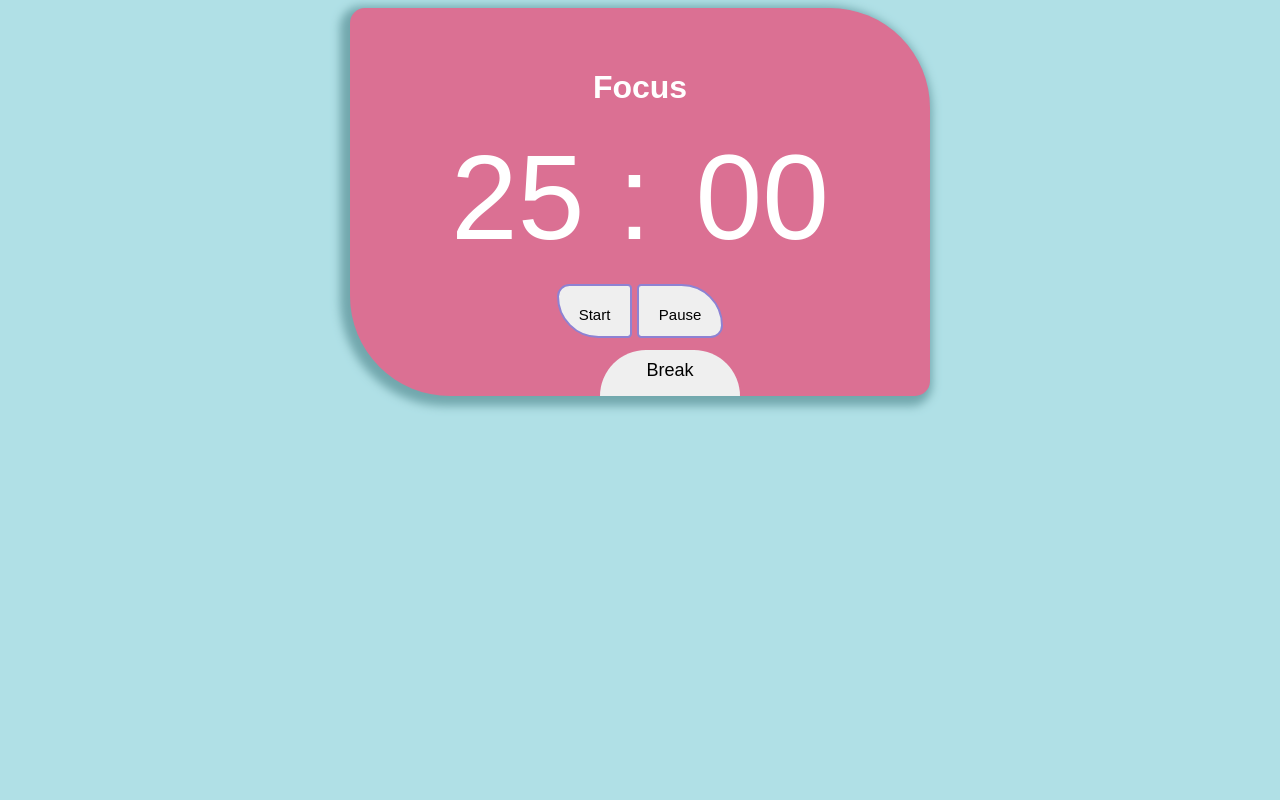
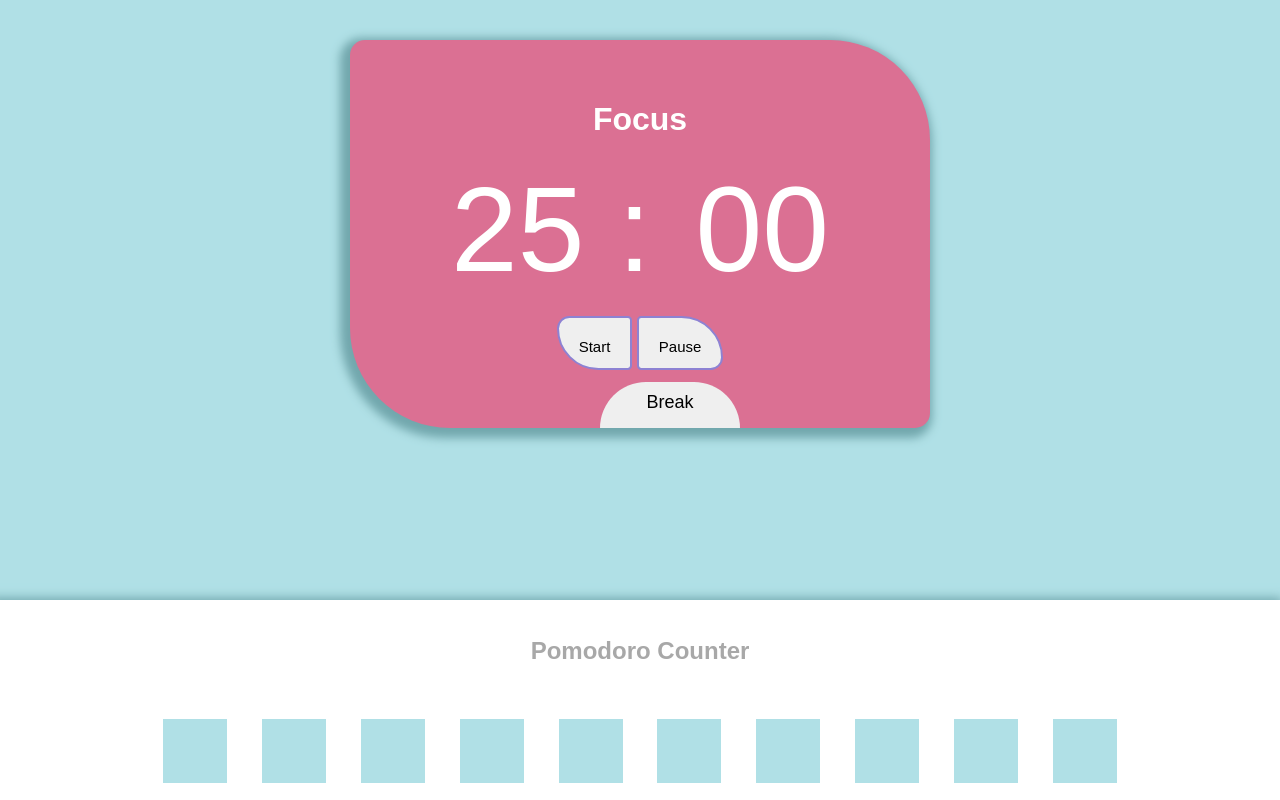
Before and after one commit to ell-br/timer-app, a plain HTML site: page index.html in a window 1280 px wide. Drawn offline with Linux system fonts and the light colour scheme.

Commit message:
Counter bug fix, footer added
JS - Resolved issue with timer length for break period.

```diff
--- a/index.html
+++ b/index.html
@@ -20,6 +20,22 @@
         </div>
       <button id = "toggle-btn">Break</button>
     </div>
+
+    <div id="pomo-container">
+        <h2>Pomodoro Counter</h2>
+        <div id="pomo-counter">
+            <div class="pomo incomplete"></div>
+            <div class="pomo incomplete"></div>
+            <div class="pomo incomplete"></div>
+            <div class="pomo incomplete"></div>
+            <div class="pomo incomplete"></div>
+            <div class="pomo incomplete"></div>
+            <div class="pomo incomplete"></div>
+            <div class="pomo incomplete"></div>
+            <div class="pomo incomplete"></div>
+            <div class="pomo incomplete"></div>
+        </div>
+    </div>
     <script src="script.js"></script>
 </body>
 </html>
--- a/script.js
+++ b/script.js
@@ -1,27 +1,31 @@
 var keepCounting = true;
 var timerElem = document.getElementById("timer-container");
 var periodLength = 25;
-var timeLeft = periodLength*60;
+var nextPomo = 0;
 var mode = "focus";
+var paused = false;
 
 function startTimer() {
+    if (!paused) {
+      var timeLeft = periodLength*60;
+    }
     var int = setInterval(countDownSecs, 1000);
-
     document.querySelector("#start-btn").disabled = true;
     keepCounting = true;
 
 
     function countDownSecs() {
+
       if (keepCounting) {
-        mode == "focus" ? periodLength = 25 : periodLength = 5;
-
+        console.log(timeLeft);
         timeLeft-=1;
         var secs = timeLeft%60;
         var mins = Math.floor(timeLeft/60);
-        console.log(secs + mins);
-
         document.querySelector("#secs-display").innerHTML = secs > 9 ? secs : "0" + secs;
         document.querySelector("#mins-display").innerHTML = mins > 9 ? mins + " :" : "0" + mins + " :";
+        if (timeLeft == 0 && mode == "focus") {
+          pomoComplete();
+        }
       } else {
         clearInterval(int);
         keepCounting = true;
@@ -32,9 +36,10 @@ function startTimer() {
     }
 }
 
-function stopTimer() {
+function pauseTimer() {
   document.querySelector("#start-btn").disabled = false;
   keepCounting = false;
+  paused = true;
 }
 
 function focusTime() {
@@ -42,7 +47,7 @@ function focusTime() {
   periodLength = 25;
   document.querySelector("#mode-title").innerHTML = "Focus";
   document.querySelector("#toggle-btn").innerHTML = "Break";
-  document.querySelector("#mins-display").innerHTML = periodLength + " : ";
+  document.querySelector("#mins-display").innerHTML = periodLength < 10 ? "0" + periodLength +" : " : periodLength + " : ";
   console.log("focus time");
 }
 
@@ -51,7 +56,8 @@ function breakTime() {
   periodLength = 5;
   document.querySelector("#mode-title").innerHTML = "Break";
   document.querySelector("#toggle-btn").innerHTML = "Focus";
-  document.querySelector("#mins-display").innerHTML = "0" + periodLength + " : ";
+  document.querySelector("#mins-display").innerHTML = periodLength < 10 ? "0" + periodLength +" : " : periodLength + " : ";
+  console.log(document.querySelector("#mins-display").innerHTML);
   document.querySelector("#secs-display").innerHTML = "00";
   console.log("break time");
 }
@@ -66,8 +72,15 @@ function toggleMode() {
   }
 }
 
+function pomoComplete() {
+  var pomoDiv = document.querySelectorAll(".pomo")[nextPomo];
+  pomoDiv.classList.add("complete");
+  pomoDiv.classList.remove("incomplete");
+  nextPomo++;
+  mode = "break";
+}
 
 
 document.querySelector("#start-btn").addEventListener("click", startTimer);
-document.querySelector("#pause-btn").addEventListener("click", stopTimer);
+document.querySelector("#pause-btn").addEventListener("click", pauseTimer);
 document.querySelector("#toggle-btn").addEventListener("click", toggleMode);
--- a/styles.css
+++ b/styles.css
@@ -1,6 +1,9 @@
+/*********Tag Selectors**********/
+
 body {
     font-family: sans-serif;
     background-color: powderblue;
+    margin: 0;
 }
 
 h1 {
@@ -8,23 +11,45 @@ h1 {
     font-size: xx-large;
 }
 
+h2 {
+    color: rgb(168, 168, 168);
+}
+
+
+/**********Class Selectors*********/
+
+.focus {
+    background-color: rgb(168, 168, 168);
+}
+.break {
+   background-color: rgb(141, 130, 211);
+}
+
+.pomo {
+    height: 5vw;
+    width: 5vw;
+}
+
+.incomplete {
+    background-color: powderblue;
+}
+
+.complete {
+    background-color: palevioletred;
+}
+
+/**********ID Selectors***********/
 
 #timer-container {
     position: relative;
     border-radius: 15px 100px;
     padding: 40px;
+    top: 40px;
     width: 500px;
     margin:auto;
     text-align: center;
     background-color: palevioletred;
     box-shadow: -4px 4px 10px 6px rgb(114, 167, 173);
-}
-
-.focus {
-    background-color: palevioletred;
-}
-.break {
-   background-color: rgb(141, 130, 211);
 }
 
 #mins-display, #secs-display {
@@ -67,3 +92,23 @@ h1 {
     border: none;
 
 }
+
+#pomo-container {
+    width: 100vw;
+    background-color: white;
+    height: 25vh;
+    position: fixed;
+    bottom: 0;
+    display: flex;
+    flex-direction: column;
+    justify-content: space-around;
+    align-items: center;
+    box-shadow: -4px 4px 10px 6px rgb(114, 167, 173);
+}
+
+#pomo-counter {
+    display: flex;
+    justify-content: space-evenly;
+    align-items: center;
+    width: 80vw;
+}
```
